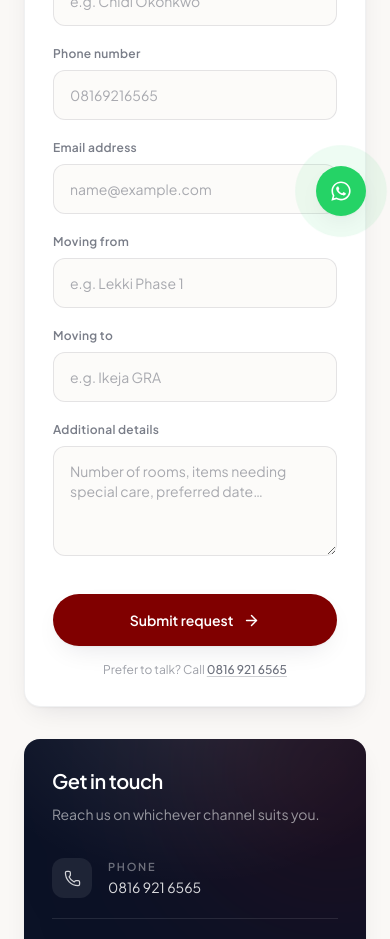
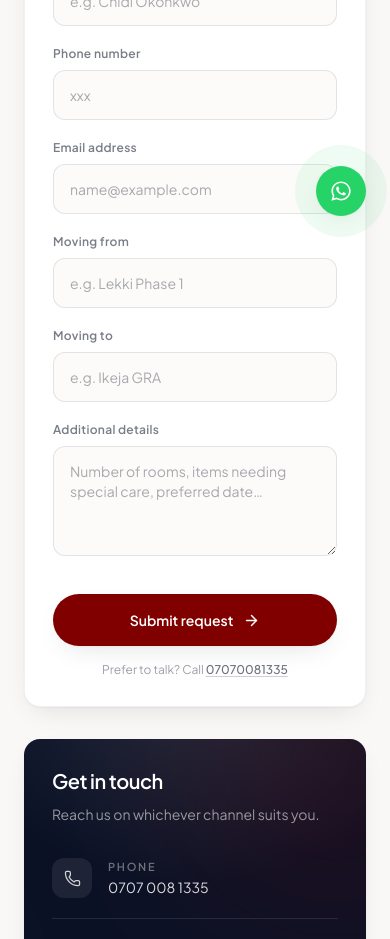
Before and after one commit to henrykay53/sbn_movers, a React (Vite) app: page /contact in a window 390 px wide. Shown: the part 604-1543 px from the top of the page. Built offline with nearby package versions, Linux system fonts and the light colour scheme.

Commit message:
Updated: phone number

```diff
--- a/src/components/ui/whatsappButton.jsx
+++ b/src/components/ui/whatsappButton.jsx
@@ -2,7 +2,7 @@ import { motion } from "framer-motion";
 import { FaWhatsapp } from "react-icons/fa";
 
 const WHATSAPP_URL =
-  "https://wa.me/2348169216565?text=Hello%20I%20need%20a%20moving%20service";
+  "https://wa.me/23407070081335?text=Hello%20I%20need%20a%20moving%20service";
 
 export default function WhatsAppButton() {
   return (
--- a/src/layout/footer.jsx
+++ b/src/layout/footer.jsx
@@ -88,15 +88,15 @@ export default function Footer() {
 
             <div className="mt-6 flex flex-col gap-4 text-sm">
               <a
-                href="tel:+2348169216565"
+                href="tel:+23407070081335"
                 className="flex items-center gap-3 text-white/60 transition-colors duration-300 hover:text-white"
               >
                 <Phone size={15} strokeWidth={1.75} className="shrink-0" />
-                0816 921 6565
+                0707 008 1335
               </a>
 
               <a
-                href="https://wa.me/2348169216565?text=Hello%20I%20need%20a%20moving%20service"
+                href="https://wa.me/23407070081335?text=Hello%20I%20need%20a%20moving%20service"
                 target="_blank"
                 rel="noreferrer"
                 className="flex items-center gap-3 text-white/60 transition-colors duration-300 hover:text-white"
--- a/src/pages/features/contact/contactForm.jsx
+++ b/src/pages/features/contact/contactForm.jsx
@@ -17,7 +17,7 @@ const validatePhone = (value) => {
   const digits = value.replace(/[\s()-]/g, "");
   return (
     NG_PHONE.test(digits) ||
-    "Enter a valid Nigerian number, e.g. 08169216565 or +2348169216565"
+    "Enter a valid Nigerian number"
   );
 };
 
@@ -73,7 +73,7 @@ export default function ContactForm() {
     } catch (error) {
       console.error("Admin notification failed:", error);
       toast.error(
-        "We couldn't send your request. Please call or WhatsApp us on 0816 921 6565.",
+        "We couldn't send your request. Please call or WhatsApp us on 07070081335..",
       );
       setLoading(false);
       return;
@@ -133,7 +133,7 @@ export default function ContactForm() {
                 required: "Please enter your phone number",
                 validate: validatePhone,
               })}
-              placeholder="08169216565"
+              placeholder="xxx"
               aria-invalid={errors.phone ? "true" : "false"}
               className={inputClass(errors.phone)}
             />
@@ -207,10 +207,10 @@ export default function ContactForm() {
       <p className="mt-4 text-center text-xs text-ink/40">
         Prefer to talk? Call{" "}
         <a
-          href="tel:+2348169216565"
+          href="tel:+23407070081335"
           className="font-medium text-ink/60 underline decoration-ink/20 underline-offset-2 transition-colors hover:text-primary"
         >
-          0816 921 6565
+          07070081335
         </a>
       </p>
     </form>
--- a/src/pages/features/contact/contactInfo.jsx
+++ b/src/pages/features/contact/contactInfo.jsx
@@ -4,14 +4,14 @@ const channels = [
   {
     icon: Phone,
     label: "Phone",
-    value: "0816 921 6565",
-    href: "tel:+2348169216565",
+    value: "0707 008 1335",
+    href: "tel:+2340707 008 1335",
   },
   {
     icon: MessageCircle,
     label: "WhatsApp",
     value: "Chat with us instantly",
-    href: "https://wa.me/2348169216565?text=Hello%20I%20need%20a%20moving%20service",
+    href: "https://wa.me/23407070081335?text=Hello%20I%20need%20a%20moving%20service",
     external: true,
   },
   {
--- a/src/pages/features/home/cts.jsx
+++ b/src/pages/features/home/cts.jsx
@@ -39,11 +39,11 @@ export default function CTA() {
           </Link>
 
           <a
-            href="tel:+2348169216565"
+            href="tel:+2340707 008 1335"
             className="inline-flex items-center justify-center gap-2.5 rounded-full border border-white/20 px-8 py-4 text-sm font-semibold text-white/90 transition-all duration-500 ease-premium hover:border-white/40 hover:bg-white/5 hover:text-white"
           >
             <Phone size={16} />
-            0816 921 6565
+            0707 008 1335
           </a>
         </div>
       </motion.div>
--- a/src/pages/features/home/hero.jsx
+++ b/src/pages/features/home/hero.jsx
@@ -94,7 +94,7 @@ export default function Hero() {
               className="inline-flex items-center justify-center gap-2.5 rounded-full border border-white/20 px-8 py-4 text-sm font-semibold text-white/90 transition-all duration-500 ease-premium hover:border-white/40 hover:bg-white/5 hover:text-white"
             >
               <Phone size={16} />
-              0816 921 6565
+              07070081335
             </a>
           </motion.div>
 
```
